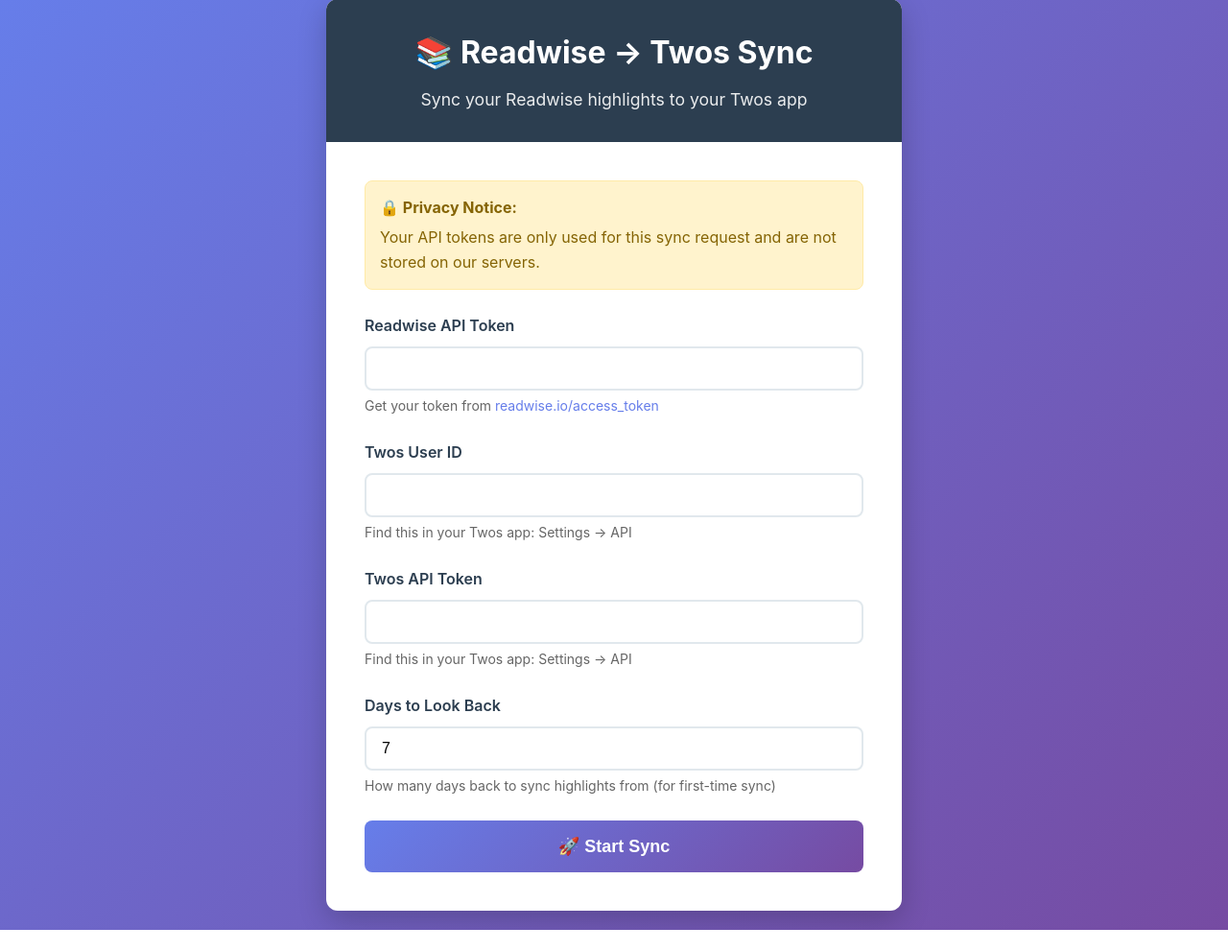
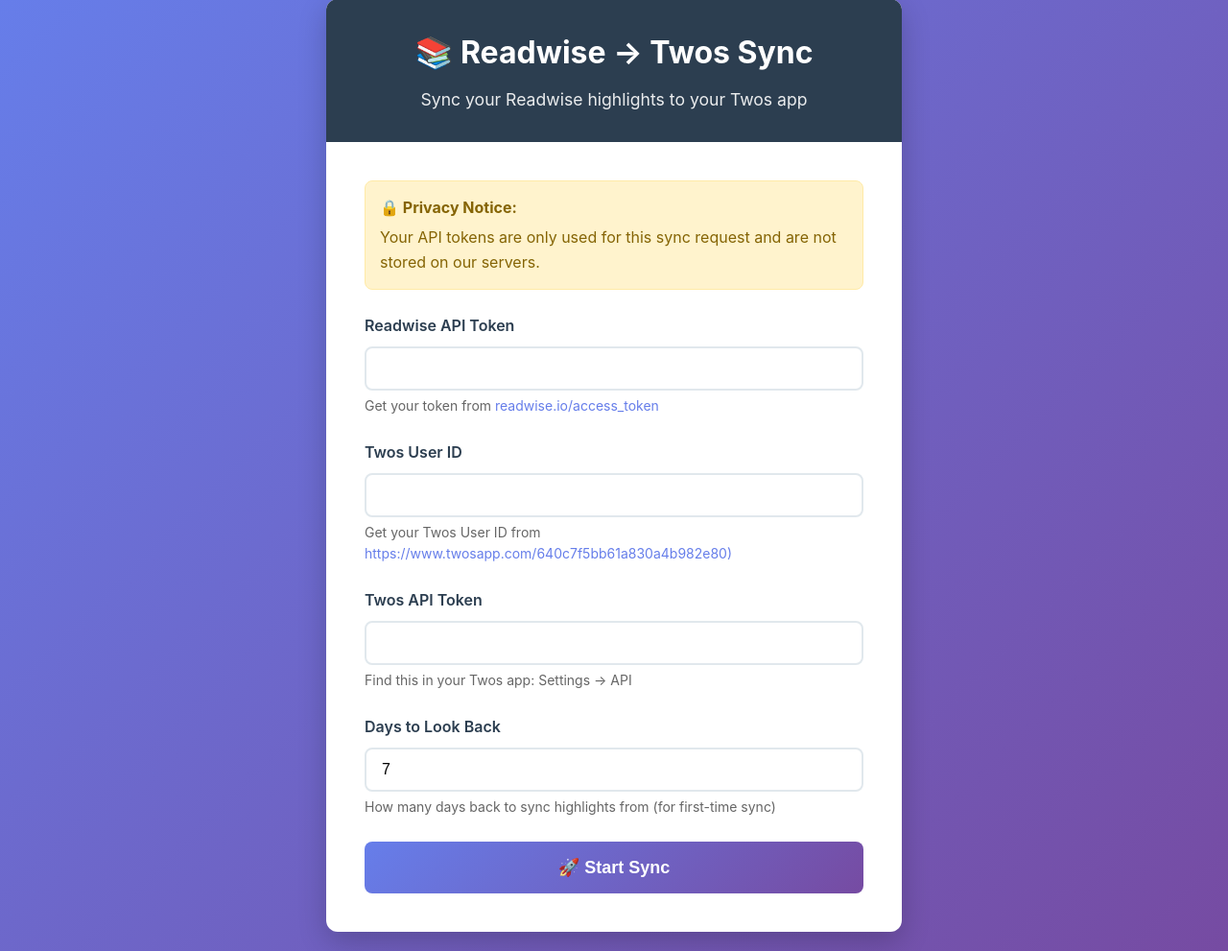
Before and after one commit to jordankuhns/readwise-twos-sync, a Flask app: page / in a window 1280 px wide. Shown: the part 21-1012 px from the top of the page at 96% size. Before the commit the page ends 990 px from the top, so only its background shows below. Run offline with Flask 2, Linux system fonts and the light colour scheme.

Commit message:
Fix html Twos API instructions

```diff
--- a/templates/index.html
+++ b/templates/index.html
@@ -228,7 +228,8 @@
                     <label for="twos_user_id">Twos User ID</label>
                     <input type="text" id="twos_user_id" name="twos_user_id" required>
                     <div class="help-text">
-                        Find this in your Twos app: Settings → API
+                        Get your Twos User ID from <a href="https://www.twosapp.com/640c7f5bb61a830a4b982e80)"
+                            target="_blank">https://www.twosapp.com/640c7f5bb61a830a4b982e80)</a>
                     </div>
                 </div>
 
```
